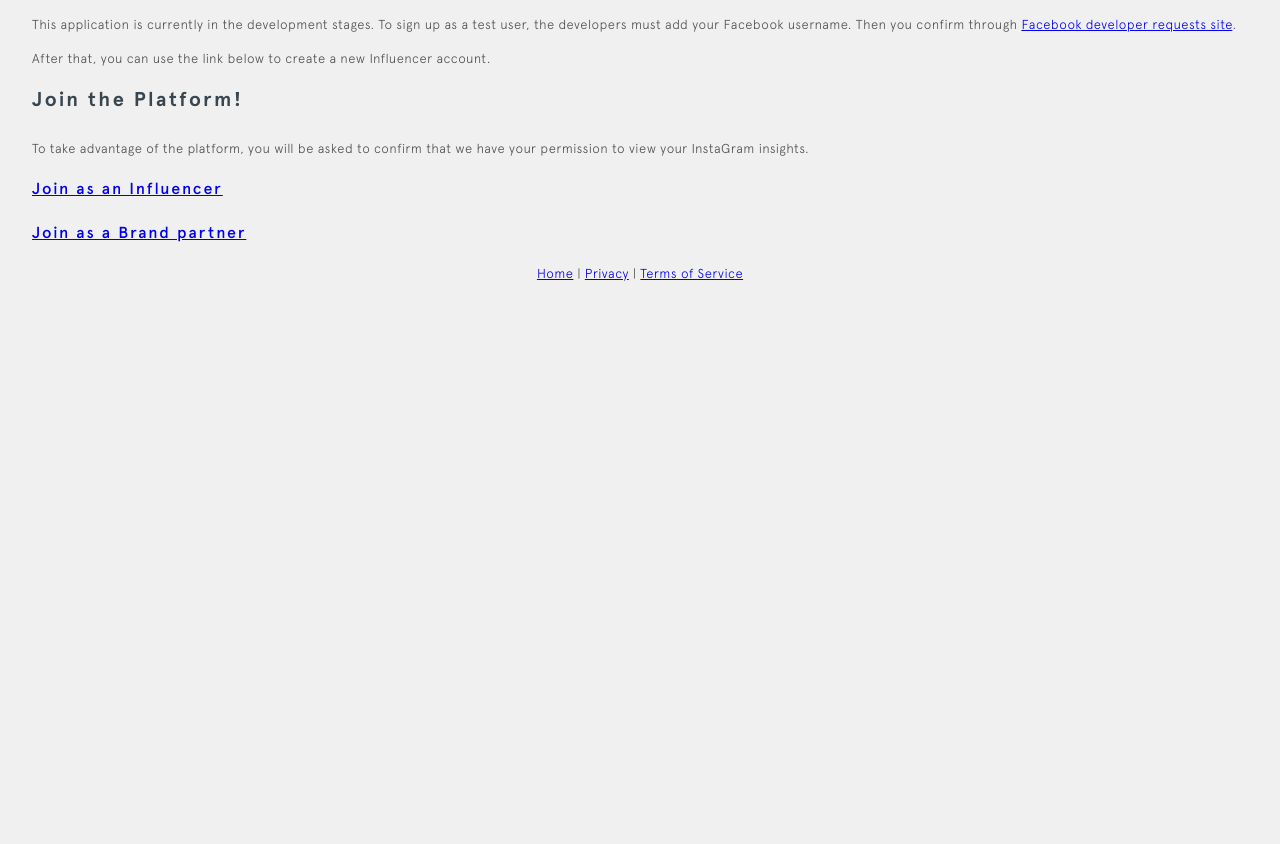
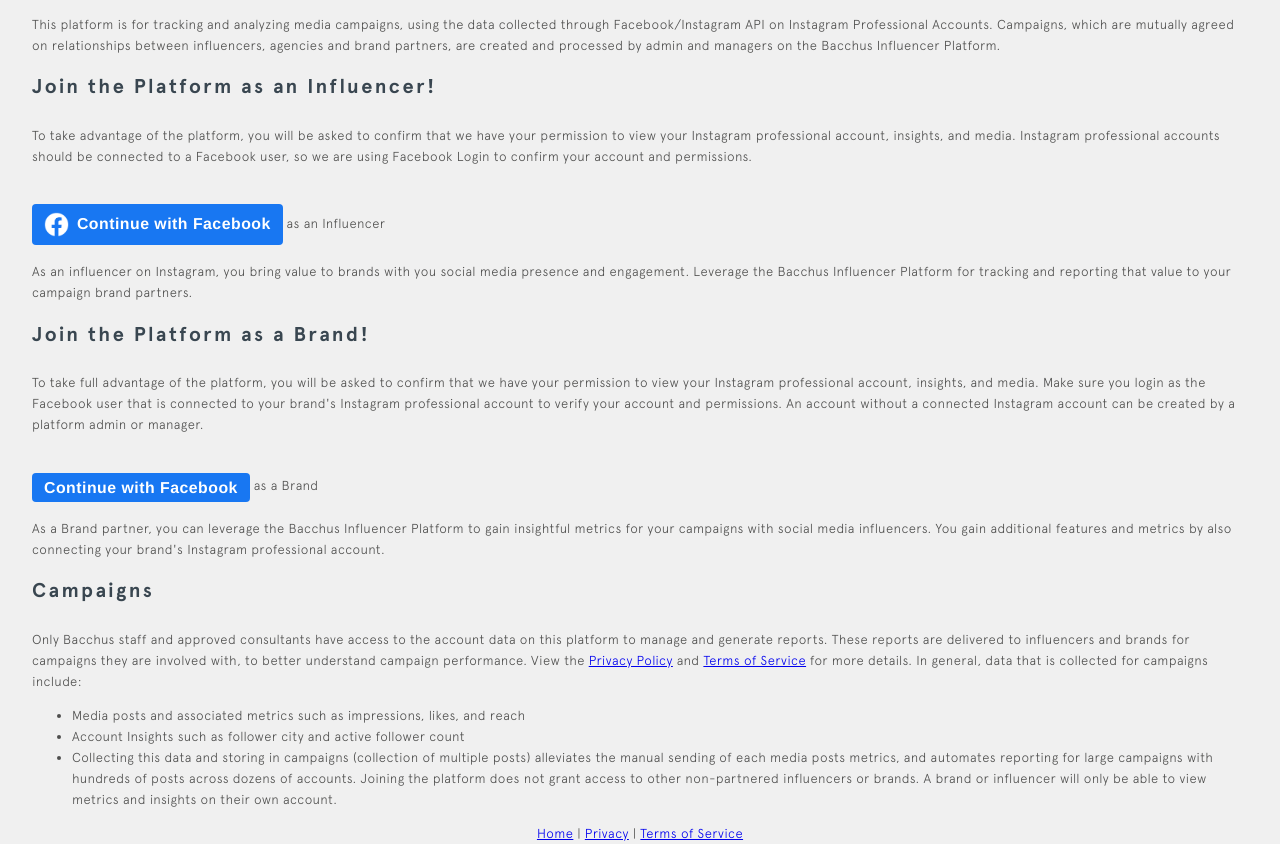
Before and after one commit to masterminds-kenya/social_network, a Flask app: page / in a window 1280 px wide. Shown: the part 159-1003 px from the top of the page. Before the commit the page ends 440 px from the top, so only its background shows below. Run offline with Flask 2, Linux system fonts and the light colour scheme; some libraries are stand-ins or nearby versions.

Commit message:
Home page content and FB buttons started

```diff
--- a/application/static/main.css
+++ b/application/static/main.css
@@ -179,3 +179,32 @@
 button {
   margin: 1rem 1rem 2rem 1rem;
 }
+
+.test-button {
+  display: inline-block;
+  vertical-align: middle;
+  background-color: #1877f2;
+  /* background-color: #98F7f2; */
+  border-radius: 0.25rem;
+  padding: 0.25rem 0.75rem;
+  margin: 0.2rem 0;
+  white-space: nowrap;
+  font-family: Helvetica, Arial, sans-serif;
+  font-weight: 600;
+  font-size: 0.99rem;
+  /* font-size: 11px; */
+  /* line-height: 1.28; */
+  text-align: center;
+  color: #fff;
+  text-decoration: none;
+  cursor: pointer;
+  /* position: relative;
+  top: 44px;
+  opacity: 1;
+  z-index: 2; */
+  }
+  .test-button img {
+    width: 1.55rem;
+    margin: 0.25rem 0.2rem 0.25rem 0;
+    vertical-align: middle;
+  }
--- a/application/templates/index.html
+++ b/application/templates/index.html
@@ -6,26 +6,72 @@
 {% endblock header %}
 
 {% block content %}
-<p>
-   This application is currently in the development stages. To sign up as a test user,
-   the developers must add your Facebook username. Then you confirm through
-   <a href="https://developers.facebook.com/requests/">Facebook developer requests site</a>.
-</p>
-<p>After that, you can use the link below to create a new Influencer account.</p>
+<div id="fb-root"></div>
+<script async defer crossorigin="anonymous" src="https://connect.facebook.net/en_US/sdk.js#xfbml=1&version=v5.0&appId=786999158389277&autoLogAppEvents=1"></script>
 
-<h2>Join the Platform!</h2>
-<p>To take advantage of the platform, you will be asked to confirm that we have your
-   permission to view your InstaGram insights.
-</p>
-<h3>
-  <a href="{{ url_for('fb_login', mod='influencer') }}">
-    Join as an Influencer
+<main>
+  <p>
+    This platform is for tracking and analyzing media campaigns, using the data collected through Facebook/Instagram API on Instagram Professional Accounts.
+    Campaigns, which are mutually agreed on relationships between influencers, agencies and brand partners, are created and processed by admin and managers on the Bacchus Influencer Platform.
+  </p>
+
+  <!-- <h4>During Development and Testing</h4>
+  <p>
+    This application is currently in the development stages. To sign up as a test user,
+    the developers must add your Facebook username. Then you confirm through
+    <a href="https://developers.facebook.com/requests/">Facebook developer requests site</a>.
+    After that, you can use the link below to create a new Influencer or Brand account.
+  </p> -->
+
+  <h2>Join the Platform as an Influencer!</h2>
+  <p>
+    To take advantage of the platform, you will be asked to confirm that we have your permission to view your Instagram professional account, insights, and media.
+    Instagram professional accounts should be connected to a Facebook user, so we are using Facebook Login to confirm your account and permissions.
+  </p>
+  <br />
+  <a class="test-button" href="{{ url_for('fb_login', mod='influencer') }}">
+    <img src="/static/f_logo_RGB-White_58.png" />
+    Continue with Facebook
   </a>
-</h3>
-<h3>
-  <a href="{{ url_for('fb_login', mod='brand') }}">
-    Join as a Brand partner
-  </a>
-</h3>
+    as an Influencer
+  <br />
+  <div class="fb-login-button" data-width="" data-size="large" data-button-type="continue_with" data-auto-logout-link="false" data-use-continue-as="false"></div>
+  <p>
+    As an influencer on Instagram, you bring value to brands with you social media presence and engagement.
+    Leverage the Bacchus Influencer Platform for tracking and reporting that value to your campaign brand partners.
+  </p>
 
+  <h2>Join the Platform as a Brand!</h2>
+  <p>
+    To take full advantage of the platform, you will be asked to confirm that we have your permission to view your Instagram professional account, insights, and media.
+    Make sure you login as the Facebook user that is connected to your brand's Instagram professional account to verify your account and permissions.
+    An account without a connected Instagram account can be created by a platform admin or manager.
+  </p>
+  <br />
+  <a class="test-button" href="{{ url_for('fb_login', mod='brand') }}">Continue with Facebook</a> as a Brand
+  <p>
+    As a Brand partner, you can leverage the Bacchus Influencer Platform to gain insightful metrics for your campaigns with social media influencers.
+    You gain additional features and metrics by also connecting your brand's Instagram professional account.
+  </p>
+
+<h2>Campaigns</h2>
+  <p>
+    Only Bacchus staff and approved consultants have access to the account data on this platform to manage and generate reports.
+    These reports are delivered to influencers and brands for campaigns they are involved with, to better understand campaign performance.
+    View the <a href="{{ url_for('render_static', page_name='privacy') }}">Privacy Policy</a> and <a href="{{ url_for('render_static', page_name='tos') }}">Terms of Service</a> for more details.
+    In general, data that is collected for campaigns include:
+  </p>
+  <ul>
+    <li>
+      Media posts and associated metrics such as impressions, likes, and reach
+    </li>
+    <li>
+      Account Insights such as follower city and active follower count
+    </li>
+    <li>
+      Collecting this data and storing in campaigns (collection of multiple posts) alleviates the manual sending of each media posts metrics, and automates reporting for large campaigns with hundreds of posts across dozens of accounts.   Joining the platform does not grant access to other non-partnered influencers or brands. A brand or influencer will only be able to view metrics and insights on their own account.
+    </li>
+  </ul>
+
+</main>
 {% endblock %}
```
Also changed, not shown: application/static/f_logo_RGB-White_58.png (added).
